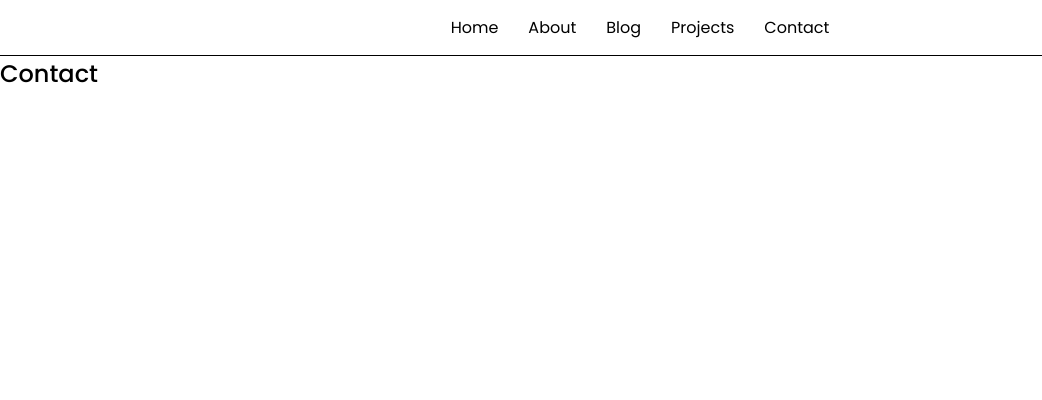
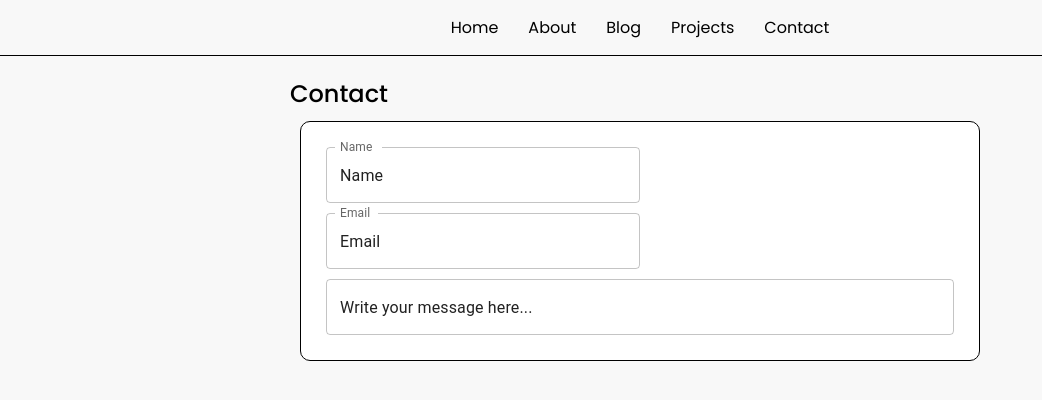
Before and after one commit to 4nth0ny1/portfolio-react-client, a React (Create React App) app: page /contact in a window 1280 px wide. Shown: the top 400 px of the page, without its empty margins (0-1042 px from the left). Built offline with nearby package versions, Linux system fonts and the light colour scheme.

Commit message:
add contact form

```diff
--- a/src/App.css
+++ b/src/App.css
@@ -3,6 +3,10 @@
   padding: 0;
   box-sizing: border-box;
   font-family: 'Poppins', sans-serif;
+}
+
+body {
+  background: #f8f8f8;
 }
 
 .App {
@@ -31,6 +35,11 @@ nav {
   color: black;
 }
 
+.project-header {
+  text-align: center;
+  margin: 25px;
+}
+
 .project-card-container {
   width: 1000px;
   margin: 0 auto;
@@ -41,3 +50,27 @@ nav {
 .p-card {
   margin: 10px;
 }
+
+.contact-page {
+  width: 700px;
+  margin: 20px auto;
+}
+
+.contact-form {
+  padding: 25px;
+  border: 1px solid black;
+  border-radius: 10px;
+  margin: 10px;
+  display: flex;
+  flex-direction: column;
+  background: white;
+}
+
+.message-field {
+  width: 100%;
+}
+
+.name-email {
+  width: 50%;
+  margin-bottom: 10px !important;
+}
--- a/src/routes/Contact.jsx
+++ b/src/routes/Contact.jsx
@@ -1,7 +1,33 @@
+import * as React from 'react';
+import TextField from '@mui/material/TextField';
+
 export default function Contact() {
   return (
-    <main>
+    <main className="contact-page">
       <h2>Contact</h2>
+      <div className="contact-form">
+        <TextField
+            className="name-email"
+            id="outlined"
+            label="Name"
+            defaultValue="Name"
+          />
+        <TextField
+            className="name-email"
+            id="outlined"
+            label="Email"
+            defaultValue="Email"
+          />
+          <TextField
+              className="message-field"
+              id="outlined-multiline-flexible"
+              defaultValue="Write your message here..."
+              multiline
+              maxRows={14}
+              // value={value}
+              // onChange={handleChange}
+            />
+      </div>
     </main>
   );
 }
--- a/src/routes/Projects.jsx
+++ b/src/routes/Projects.jsx
@@ -3,7 +3,7 @@ import ProjectCard from '../components/ProjectCard';
 export default function Projects() {
     return (
       <main>
-        <h2>Projects</h2>
+        <h2 className='project-header'>Projects</h2>
         <div className="project-card-container">
           <ProjectCard />
           <ProjectCard />
```
